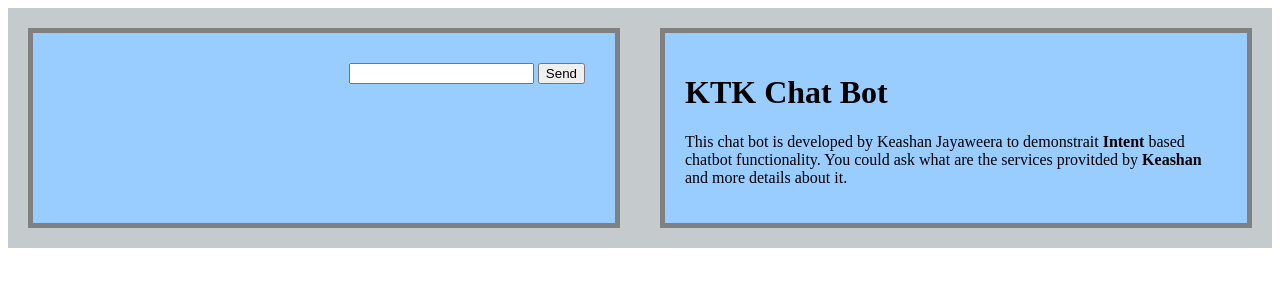
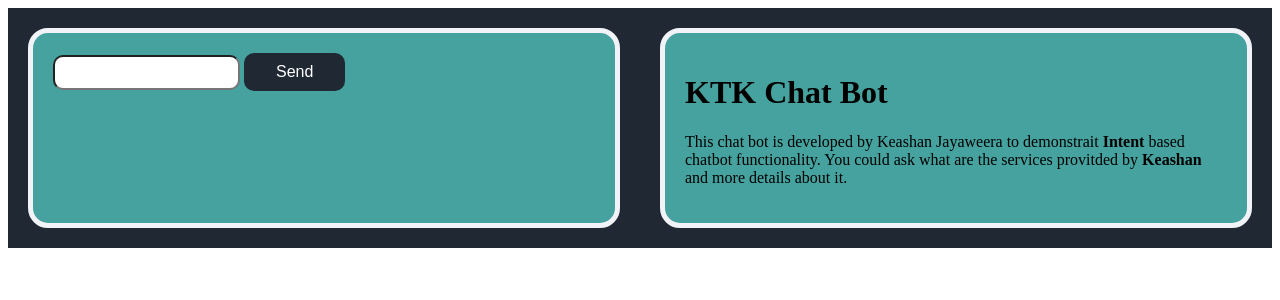
Before and after one commit to keashan/KTK_Chatbot, a Flask app: page / in a window 1280 px wide. Shown: the top 300 px of the page. Run offline with Flask 2, Linux system fonts and the light colour scheme; some libraries are stand-ins or nearby versions.

Commit message:
code changes to inline with published version

```diff
--- a/webApp/intents.json
+++ b/webApp/static/intents.json
@@ -28,12 +28,24 @@
     },
     {
       "tag": "thanks",
-      "patterns": ["Thanks", "Thank you", "That's helpful", "Thank's a lot!"],
-      "responses": ["Happy to help!", "Any time!", "My pleasure"]
+      "patterns": [
+        "Thanks",
+        "Thank you",
+        "That's helpful",
+        "Thank's a lot!",
+        "Great"
+      ],
+      "responses": [
+        "Happy to help!",
+        "Any time!",
+        "My pleasure"
+      ]
     },
     {
       "tag": "services",
       "patterns": [
+        "Please tell me your scope?",
+        "Can you tell me what you can do?",
         "Which services do you offer?",
         "What kinds of services are there?",
         "What do you offer?"
@@ -102,7 +114,7 @@
       "responses":[
         "Yes, we build excel macro",
         "We build excel macro to automate your day to day tasks.",
-		"We develop simple excel tool to comolex excel systems using macro."
+		"We develop simple excel tool to complex excel systems using macro."
       ]
     },
     {
--- a/webApp/templates/index.html
+++ b/webApp/templates/index.html
@@ -5,44 +5,58 @@
     <style type="text/css">
         .flex-container {
             display: flex;
-            background-color: rgb(197, 202, 204);
+            background-color: #1F2833;
         }
         .container {
-            background-color: #99CCFF;
-            border: thick solid #808080;
+            background-color: #45A29E;
+            border: thick solid #f2f3f7;
             padding: 20px;
             margin: 20px;
             width:50%;
-            bottom:0
+            bottom:0;
+            border-radius: 20px
         }
         .description {
-            background-color: #99CCFF;
-            border: thick solid #808080;
+            background-color: #45A29E;
+            border: thick solid #f2f3f7;
             padding: 20px;
             margin: 20px;
             width:50%;
-            bottom:0
+            bottom:0;
+            border-radius: 20px
         }
         .test {
             position: relative;
             bottom:0
         }
         .user {
-            background-color: lightblue;
+            background-color: #66FCF1;
             text-align: left;
             padding: 10px;
             border-radius: 10px;
         }
         .bot {
-            background-color: lightgoldenrodyellow;
+            background-color: #C5C6C7;
             text-align: right;
             padding: 10px;
             border-radius: 10px;
         }
-        .inputarea {
+        .sendmessage {
+            background-color: #1F2833; /* Green */
+            border: none;
+            color: white;
+            padding: 10px 32px;
+            text-align: center;
+            text-decoration: none;
+            display: inline-block;
+            font-size: 16px;
+            border-radius: 10px;
+        }
+        .message {
             text-align: right;
-            height: 20px;
-            padding: 10px;
+            height: 25px;
+            padding: 3px;
+            border-radius: 10px;
         }
     </style>
 </head>
@@ -51,8 +65,8 @@
         <div class="container">
             <div id="discussion" class="discussion"></div>
             <div class="inputarea">
-                <input type="text" id="message" name="message" />
-                <input type="button" id="sendmessage" value="Send" onClick="chatWithServer()"/>
+                <input type="text" id="message" name="message" class="message" />
+                <input type="button" id="sendmessage" value="Send" onClick="chatWithServer()" class="sendmessage"/>
             </div>
         </div>
         <div class="description">
--- a/webApp/torch_utils.py
+++ b/webApp/torch_utils.py
@@ -6,10 +6,10 @@ from nltk_utils import  bag_of_words, tokenize
 
 #device=torch.device('cuda' if torch.cuda.is_available() else 'cpu')
 
-with open('intents.json','r') as f:
+with open('static/intents.json','r') as f:
     intents=json.load(f)
 
-FILE='data.pth'
+FILE='static/data.pth'
 data=torch.load(FILE)
 
 input_size=data['input_size']
```
Also changed, not shown: 2 other files.
